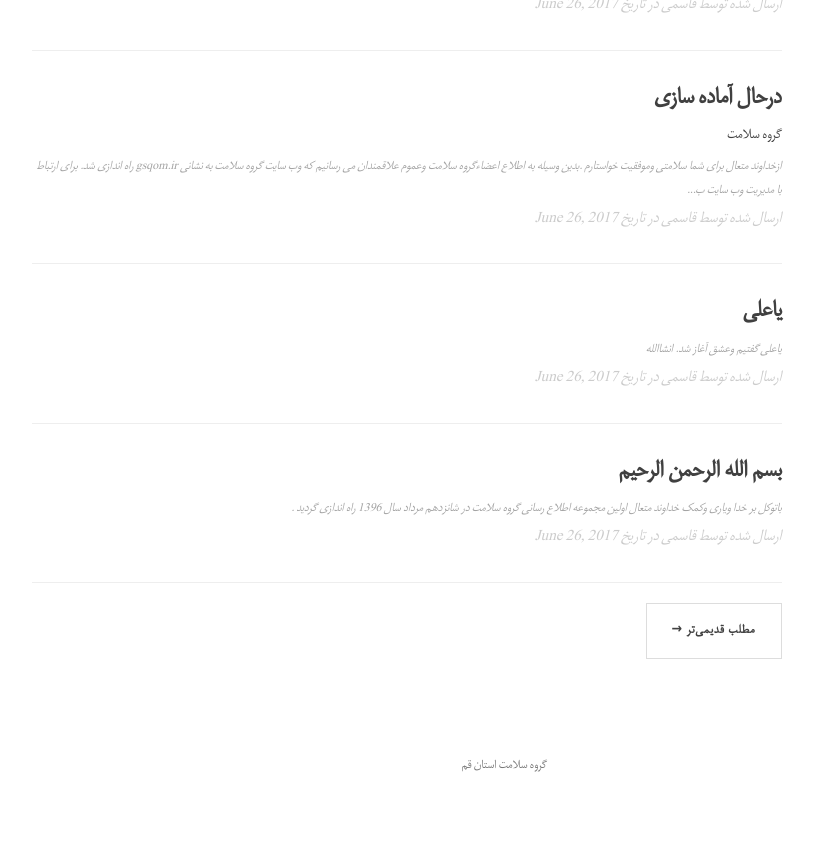
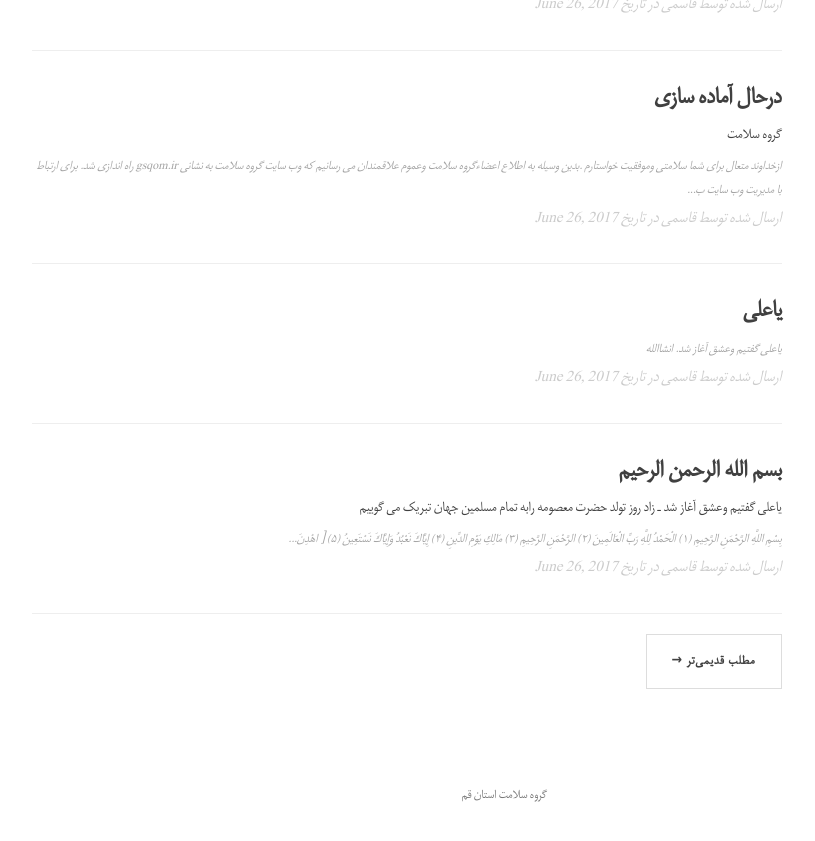
Before and after one commit to grouh-salamat/grouh-salamat.github.io, a Jekyll site: the page built from index.html, in a window 1280 px wide and 900 px high, scrolled down 1706 px. Shown: the top 841 px of the window, without its empty margins (136-951 px from the left). Built offline with Jekyll 4.4.1, drawn with Linux system fonts in a browser that asks for light colours; the list of posts is cut into pages by our own code.

Commit message:
Update 2017-06-27-p14.markdown

```diff
--- a/_posts/2017-06-27-p14.markdown
+++ b/_posts/2017-06-27-p14.markdown
@@ -1,14 +1,42 @@
 ---
 layout:     post
 title:      "بسم الله الرحمن الرحیم "
-subtitle:   ""
+subtitle:   "یاعلی گفتیم وعشق آغاز شد ـ زاد روز تولد حضرت معصومه رابه تمام مسلمین جهان  تبریک می گوییم "
 date:       2017-06-26 12:00:00
 author:     "قاسمی"
-header-img: "img/home-bg.jpg"
+header-img: "img/download.jpg"
 catalog: true
 tags:
  سلام
 ---
 
-باتوکل بر خدا ویاری وکمک خداوند متعال اولین مجموعه اطلاع رسانی گروه سلامت  در شانزدهم مرداد سال 1396
-راه اندازی گردید .
+بِسْمِ اللَّهِ الرَّحْمَنِ الرَّحِيمِ ﴿۱﴾
+
+الْحَمْدُ لِلَّهِ رَبِّ الْعَالَمِينَ ﴿۲﴾
+
+الرَّحْمَنِ الرَّحِيمِ ﴿۳﴾
+
+مَالِكِ يَوْمِ الدِّينِ ﴿۴﴾
+
+إِيَّاكَ نَعْبُدُ وَإِيَّاكَ نَسْتَعِينُ ﴿۵﴾
+[
+اهْدِنَا الصِّرَاطَ الْمُسْتَقِيمَ ﴿۶﴾
+
+صِرَاطَ الَّذِينَ أَنْعَمْتَ عَلَيْهِمْ غَيْرِ الْمَغْضُوبِ عَلَيْهِمْ وَلَا الضَّالِّينَ ﴿۷﴾
+
+
+
+
+
+<img style="float: right;width=100px;height:100px" src="https://github.com/grouh-salamat/grouh-salamat.github.io/raw/master/img/quran.png">
+
+سلامتی ازنعمت های الهی است
+
+بسم الله الرحمن الرحیم
+
+ازخداوند متعال برای شما سلامتی وموفقیت خواستارم .بدین وسیله با تبریک اعیاد دهه کرامت،به اطلاع اعضاءگروه سلامت وعموم علاقمندان می رسانیم که باتوکل بر خدا ویاری وکمک خداوند متعال اولین مجموعه اطلاع رسانی ( وب سایت )گروه سلامت  در شانزدهم مرداد سال 1396   به نشانی gsqom.ir راه اندازی شد.
+
+برای ارتباط با مدیریت وب سایت به آدرس ایمیل gsqom.ir@gmail.com مطالب خود را ارسال کنید.
+
+
+با سپاس فراوان
```
